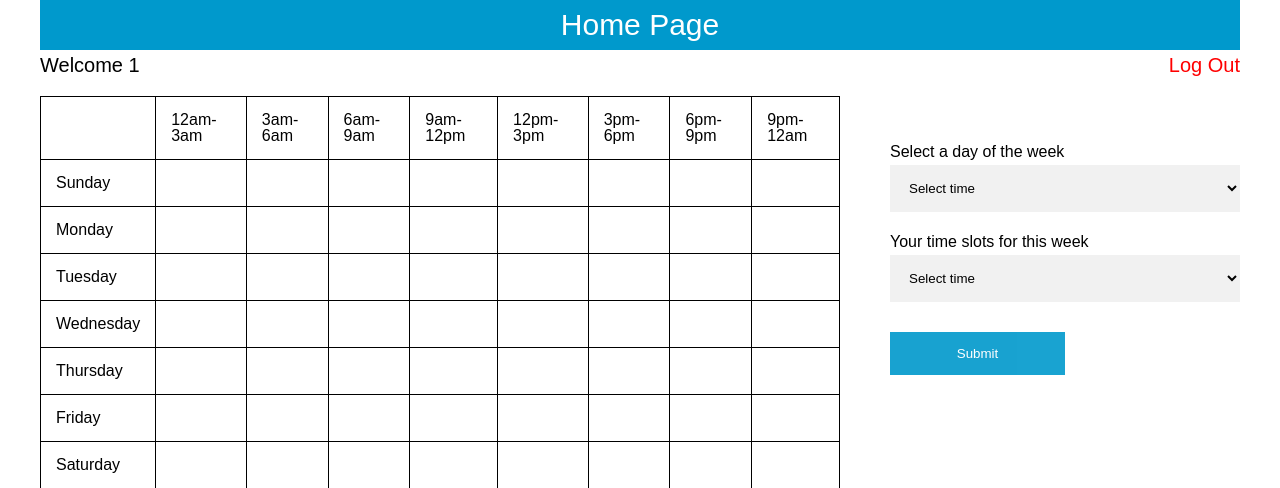
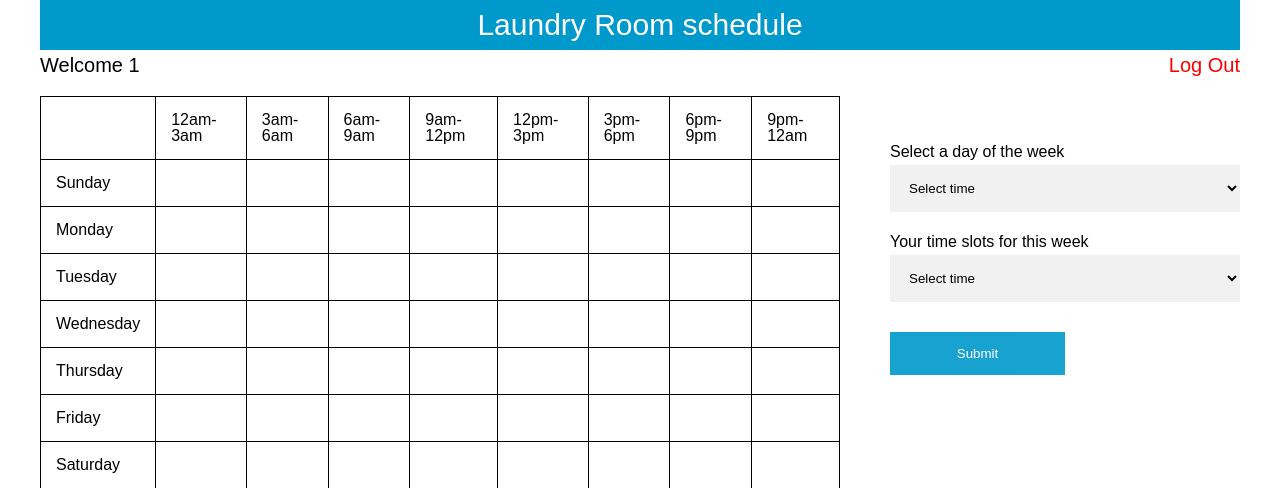
Before and after one commit to robichy98/BMCC_CSC350_SP21_I, a PHP site: page / in a window 1280 px wide. Shown: the top 488 px of the page. Run offline with PHP 8.4, Linux system fonts and the light colour scheme; the visitor is signed in with stand-in values (Sample User, id 1); data comes from the database, SQL or seed files in the repository.

Commit message:
Update index.php

```diff
--- a/index.php
+++ b/index.php
@@ -20,7 +20,7 @@
 
 <div class="content">
     <div class="header">
-      <h2 style="background-color: #0099cc; padding:10px; font-size: 30px; color: #fff; text-align: center;">Home Page</h2>
+      <h2 style="background-color: #0099cc; padding:10px; font-size: 30px; color: #fff; text-align: center;">Laundry Room schedule</h2>
     </div>
   	<!-- notification message -->
   	<?php if (isset($_SESSION['success'])) : ?>
```
